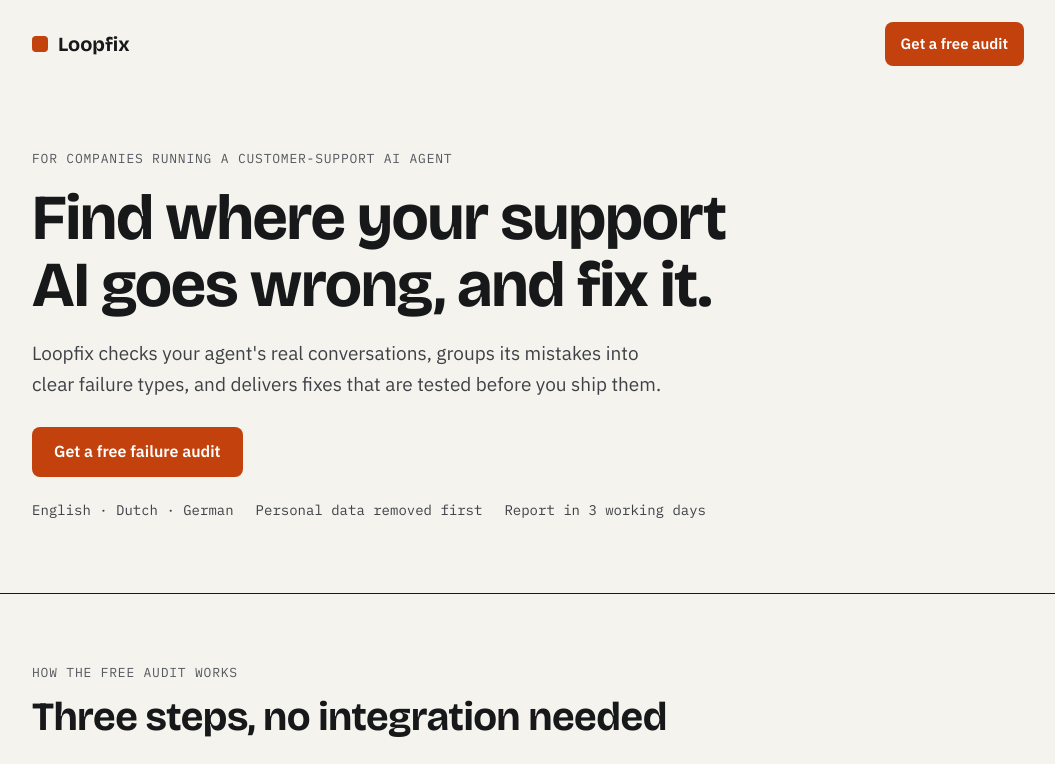
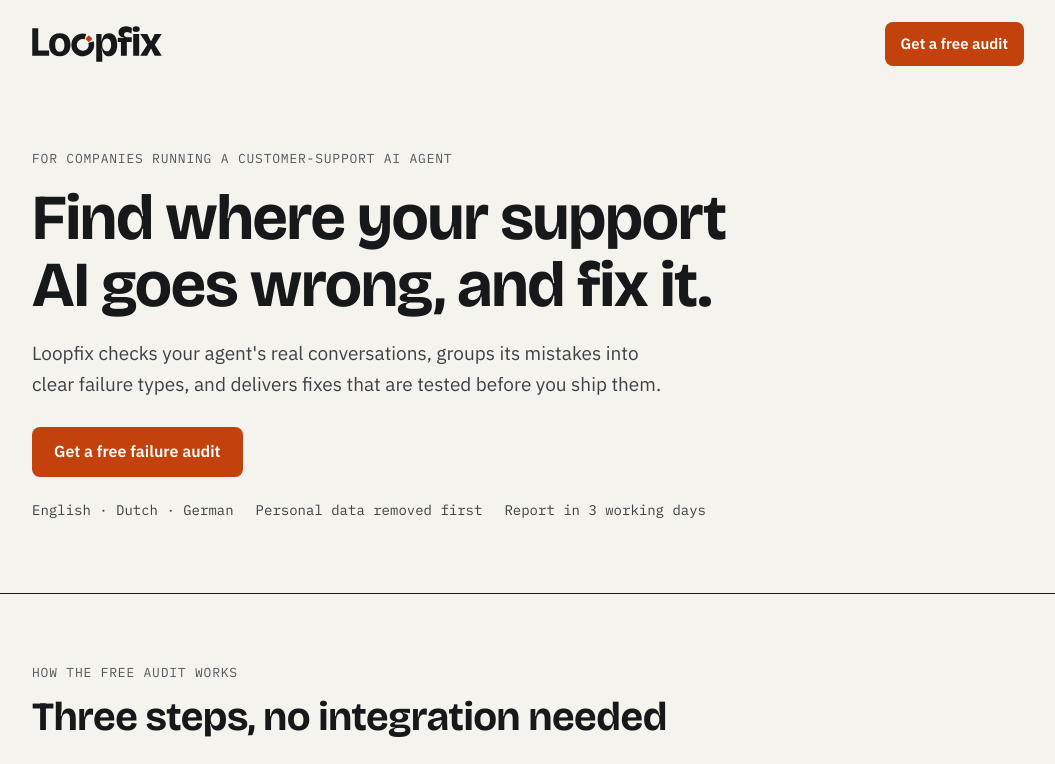
Before and after one commit to vladhaladitrau/loopfix-site, a plain HTML site: page index.html in a window 1280 px wide. Shown: the top 764 px of the page, without its empty margins (112-1167 px from the left). Drawn offline with nearby package versions, Linux system fonts and the light colour scheme.

Commit message:
Add files via upload

```diff
--- a/index.html
+++ b/index.html
@@ -5,6 +5,17 @@
 <meta name="viewport" content="width=device-width, initial-scale=1">
 <title>Loopfix · Find and fix where your support AI agent fails</title>
 <meta name="description" content="Loopfix audits customer-support AI agents: we find where they give wrong answers, group the mistakes, and deliver tested fixes. English, Dutch and German.">
+<link rel="icon" href="favicon.svg" type="image/svg+xml">
+<link rel="icon" href="favicon-32.png" sizes="32x32" type="image/png">
+<link rel="apple-touch-icon" href="apple-touch-icon.png">
+<meta property="og:type" content="website">
+<meta property="og:url" content="https://getloopfix.com/">
+<meta property="og:title" content="Loopfix · Find and fix where your support AI agent fails">
+<meta property="og:description" content="We check your support AI's real conversations, group its mistakes and deliver tested fixes. Start with a free failure audit.">
+<meta property="og:image" content="https://getloopfix.com/og-image.png">
+<meta property="og:image:width" content="1200">
+<meta property="og:image:height" content="630">
+<meta name="twitter:card" content="summary_large_image">
 <link rel="preconnect" href="https://fonts.googleapis.com">
 <link rel="preconnect" href="https://fonts.gstatic.com" crossorigin>
 <link href="https://fonts.googleapis.com/css2?family=Bricolage+Grotesque:opsz,wght@12..96,600;12..96,700&family=IBM+Plex+Mono:wght@400;500&family=IBM+Plex+Sans:wght@400;500;600&display=swap" rel="stylesheet">
@@ -30,8 +41,8 @@
 
   header { padding: 22px 0; }
   header .wrap { display: flex; align-items: center; justify-content: space-between; gap: 16px; }
-  .brand { display: flex; align-items: center; gap: 10px; font-family: var(--display); font-weight: 700; font-size: 20px; text-decoration: none; }
-  .brand i { width: 16px; height: 16px; border-radius: 4px; background: var(--accent); display: inline-block; }
+  .brand { display: flex; align-items: center; text-decoration: none; border-radius: 4px; }
+  .brand img { display: block; height: 36px; width: auto; }
 
   .btn { display: inline-flex; align-items: center; justify-content: center; min-height: 48px; padding: 12px 22px; border-radius: 8px; background: var(--accent); color: var(--accent-ink); font-weight: 600; font-size: 16px; text-decoration: none; }
   .btn:hover { background: #9A3412; }
@@ -80,7 +91,7 @@
 
 <header>
   <div class="wrap">
-    <a class="brand" href="#top" aria-label="Loopfix home"><i aria-hidden="true"></i>Loopfix</a>
+    <a class="brand" href="#top" aria-label="Loopfix home"><img src="loopfix-logo.svg" alt="Loopfix" width="130" height="36"></a>
     <a class="btn small" href="https://docs.google.com/forms/d/e/1FAIpQLScjPdzZK2oTHhvHmRkYMP-uombiDEbANaqRQVqDSjfBO0f6uA/viewform?usp=header">Get a free audit</a>
   </div>
 </header>
```
Also changed, not shown: apple-touch-icon.png (added), favicon-32.png (added), favicon.svg (added), loopfix-logo.svg (added), og-image.png (added).
